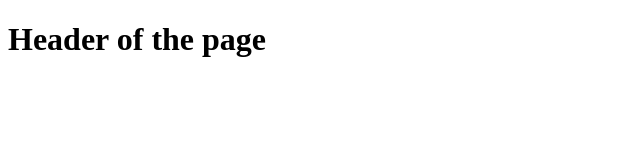
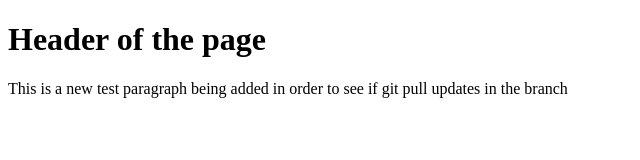
Before and after one commit to saca1026/hello-world, a plain HTML site: page index.html in a window 1280 px wide. Shown: the whole page, without its empty margins (0-640 px from the left). Drawn offline with Linux system fonts and the light colour scheme.

Commit message:
Update index.html

```diff
--- a/index.html
+++ b/index.html
@@ -7,6 +7,7 @@
 
   <body>
     <h1>Header of the page</h1>
+    <p>This is a new test paragraph being added in order to see if git pull updates in the branch</p>
   </body>
 
 </html>
```
